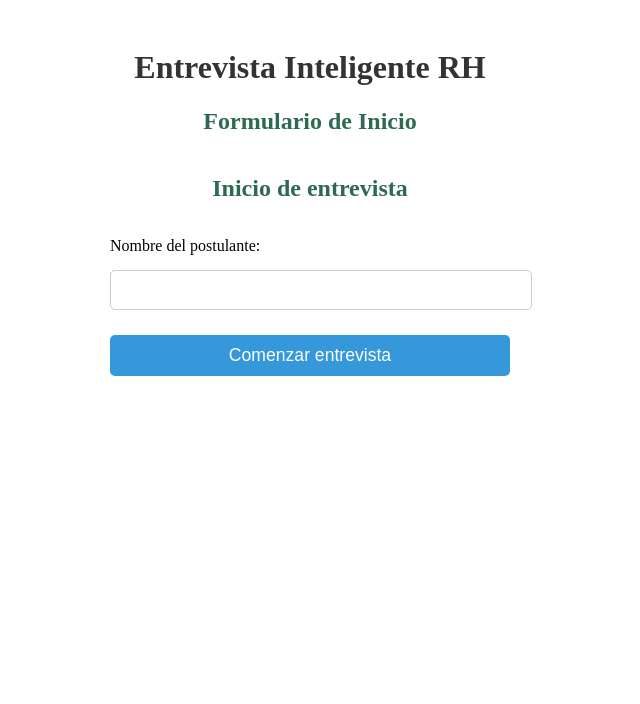
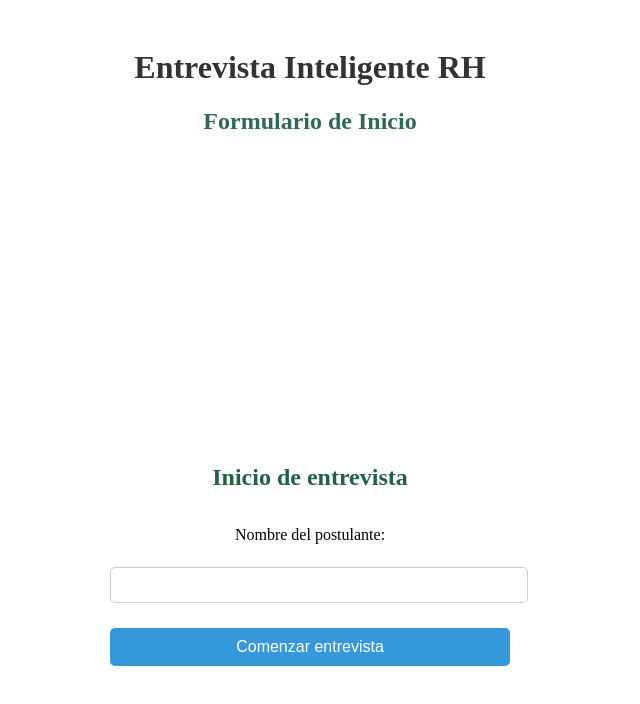
Before and after one commit to JesusMunoz415/entrevista-frontend, a React (Create React App) app: page /inicioform in a window 1280 px wide. Shown: the top 704 px of the page, without its empty margins (330-970 px from the left). Built offline with nearby package versions, Linux system fonts and the light colour scheme.

Commit message:
Centrado del formulario en InicioForm

```diff
--- a/src/components/InicioForm.js
+++ b/src/components/InicioForm.js
@@ -1,9 +1,7 @@
-// frontend/src/components/InicioForm.js
-
-// frontend/src/components/InicioForm.js
+//frontend/src/components/InicioForm.js
 
 import React, { useState } from 'react';
-import QuestionForm from './QuestionForm'; // ✅ Importar QuestionForm
+import QuestionForm from './QuestionForm';
 
 function InicioForm() {
   const [nombrePostulante, setNombrePostulante] = useState('');
@@ -35,8 +33,8 @@ function InicioForm() {
       const data = await response.json();
 
       if (data.status === 'ok') {
-        setPostulanteId(data.id);              // ✅ Guardamos ID del postulante
-        setEntrevistaIniciada(true);           // ✅ Disparar redirección a preguntas
+        setPostulanteId(data.id);
+        setEntrevistaIniciada(true);
       } else {
         setError(data.mensaje || 'No se pudo registrar el postulante.');
       }
@@ -46,29 +44,54 @@ function InicioForm() {
     }
   };
 
-  // ✅ Si ya inició, mostrar QuestionForm
   if (entrevistaIniciada && postulanteId) {
     return <QuestionForm entrevistaId={postulanteId} onSubmit={() => {}} />;
   }
 
   return (
-    <form onSubmit={handleSubmit} style={{ maxWidth: '400px', margin: '0 auto' }}>
-      <h2>Inicio de entrevista</h2>
+    <div style={{
+      display: 'flex',
+      alignItems: 'center',
+      justifyContent: 'center',
+      height: '100vh',
+      backgroundColor: '#fff'
+    }}>
+      <form onSubmit={handleSubmit} style={{
+        maxWidth: '400px',
+        width: '100%',
+        textAlign: 'center'
+      }}>
+        <h2 style={{ color: '#206341' }}>Inicio de entrevista</h2>
 
-      <label>Nombre del postulante:</label>
+        <label style={{ display: 'block', marginBottom: '8px', fontSize: '16px' }}>Nombre del postulante:</label>
         <input
           type="text"
           value={nombrePostulante}
           onChange={(e) => setNombrePostulante(e.target.value)}
-        style={{ width: '100%' }}
+          style={{
+            width: '100%',
+            padding: '8px',
+            borderRadius: '5px',
+            border: '1px solid #ccc',
+            marginBottom: '10px'
+          }}
         />
 
-      {error && <p style={{ color: 'red' }}>{error}</p>}
+        {error && <p style={{ color: 'red', marginBottom: '10px' }}>{error}</p>}
 
-      <button type="submit" style={{ marginTop: '10px' }}>
+        <button type="submit" style={{
+          padding: '10px 20px',
+          backgroundColor: '#3498db',
+          color: '#fff',
+          border: 'none',
+          borderRadius: '5px',
+          cursor: 'pointer',
+          fontSize: '16px'
+        }}>
           Comenzar entrevista
         </button>
       </form>
+    </div>
   );
 }
 
```
Lines whose indentation alone changed are shown as unchanged.
